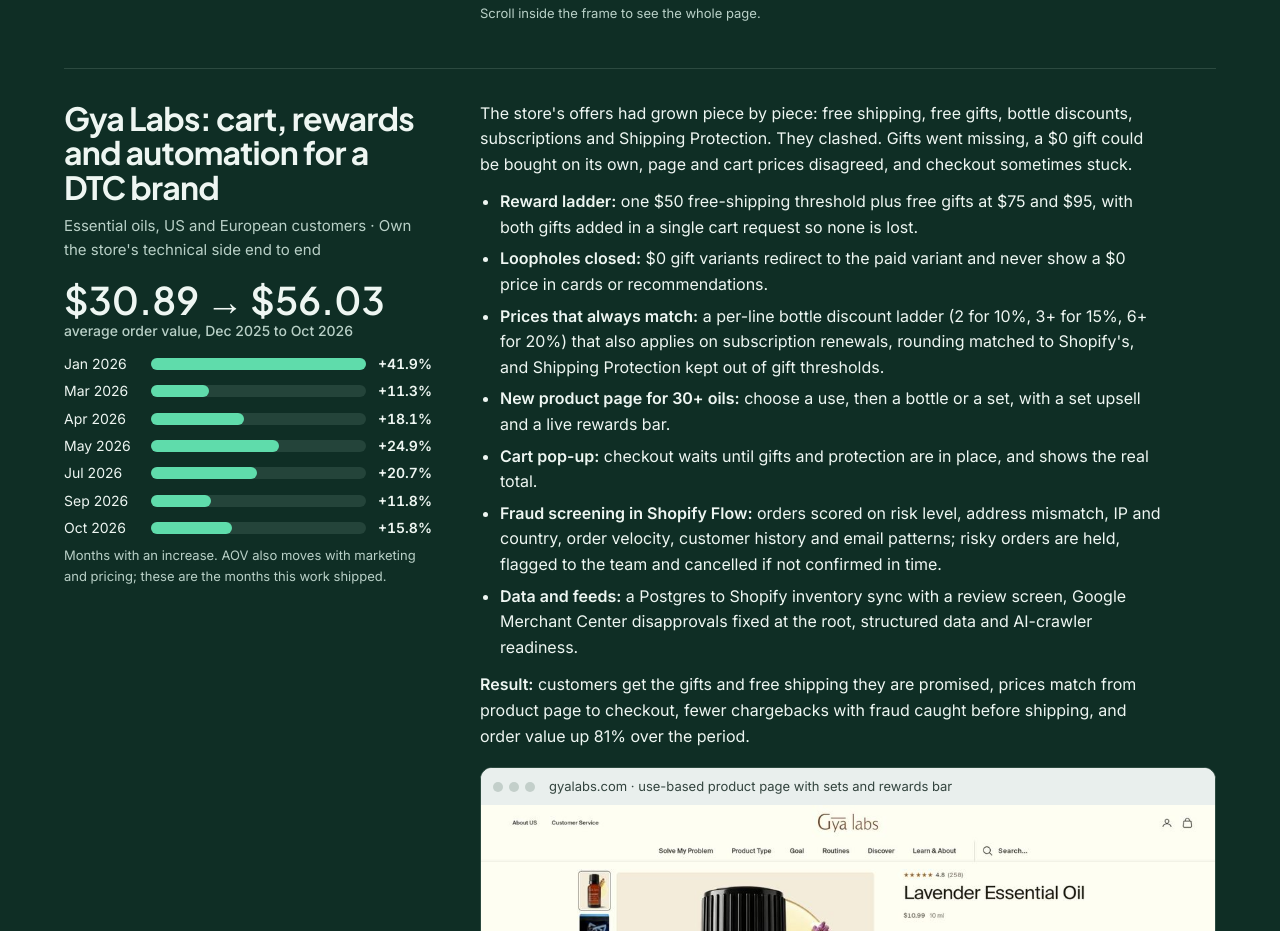
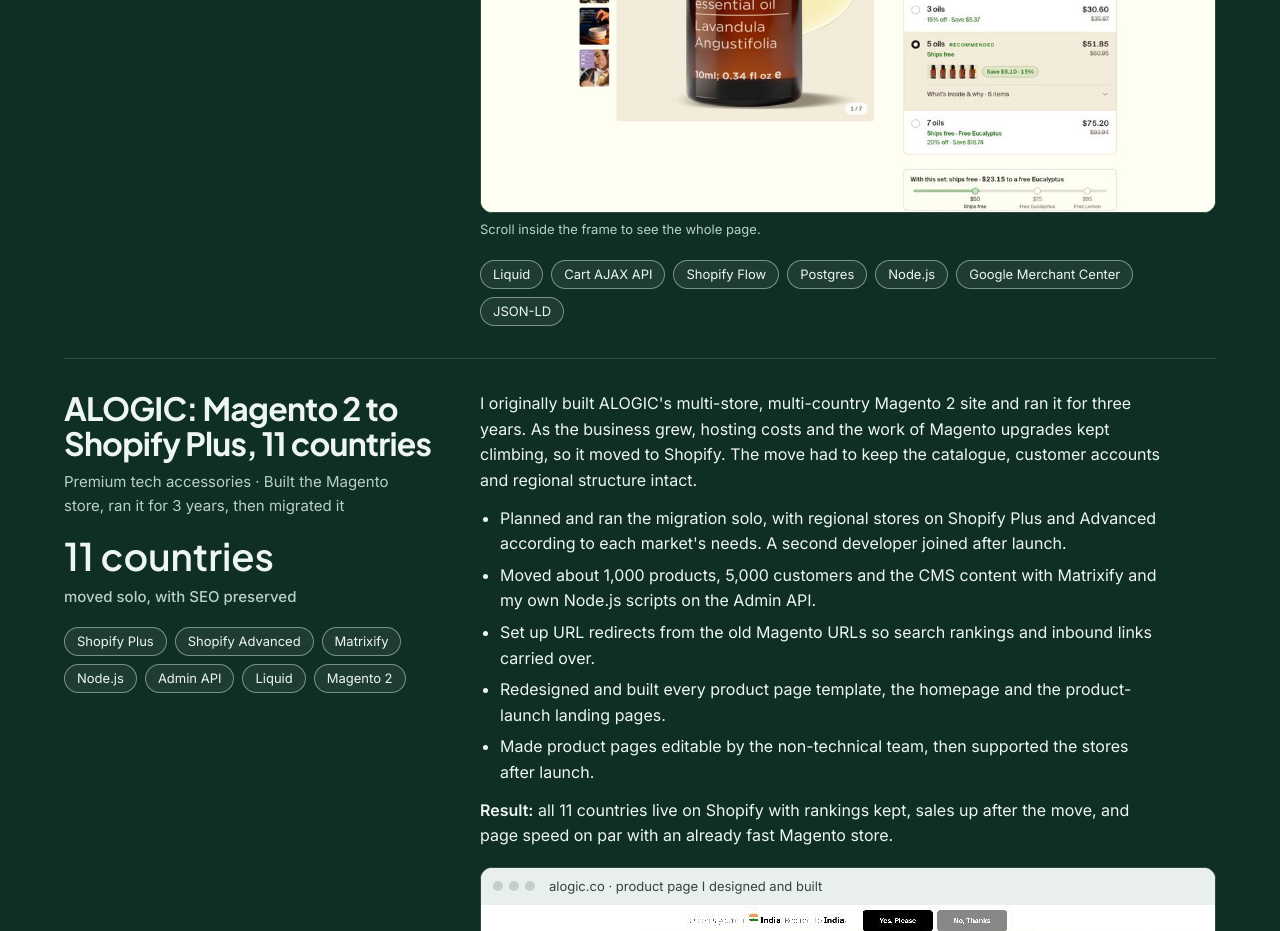
Before and after one commit to be-geeky/be-geeky.github.io, a plain HTML site: page index.html in a window 1280 px wide. Shown: the part 2129-3060 px from the top of the page. Drawn offline with Linux system fonts and the light colour scheme.

Commit message:
alignment updates

```diff
--- a/index.html
+++ b/index.html
@@ -57,12 +57,14 @@ h2.sec{font-size:clamp(30px,4vw,42px);margin-bottom:8px}
 .case h3{font-size:clamp(24px,3vw,32px)}
 .case .meta{margin:10px 0 0;font-size:15px}
 .case .big{font-family:"Plus Jakarta Sans",sans-serif;font-size:clamp(28px,3.4vw,38px);line-height:1.05;margin-top:18px;display:block}
-.case .big small{display:block;font-family:Inter,sans-serif;font-size:14px;font-weight:500;margin-top:4px}
+.case .big small{display:block;font-family:Inter,sans-serif;font-size:15px;font-weight:500;line-height:1.4;margin-top:10px;letter-spacing:0}
 .case p{margin:0 0 12px;max-width:68ch}
 .case ul{margin:0 0 12px;padding-left:20px;max-width:68ch}
 .case li{margin-bottom:6px}
-.tags{display:flex;flex-wrap:wrap;gap:6px;margin-top:8px;padding:0;list-style:none}
-.tags li{font-size:13px;padding:3px 10px;border-radius:999px;border:1px solid currentColor;margin:0}
+.tags{display:flex;flex-wrap:wrap;gap:8px;margin-top:20px;padding:0;list-style:none}
+.case .tags{padding-left:0;max-width:none;margin:20px 0 0}
+.case .tags li{margin:0}
+.tags li{font-size:13px;line-height:1;padding:7px 12px;border-radius:999px;border:1px solid color-mix(in srgb,currentColor 45%,transparent);background:color-mix(in srgb,currentColor 7%,transparent);margin:0}
 .aov{margin:14px 0 6px;max-width:520px}
 .aov .row{display:grid;grid-template-columns:5.5em minmax(0,1fr) 4em;gap:10px;align-items:center;font-size:14px;margin:5px 0}
 .aov .bar{height:12px;border-radius:6px;background:#24443a}
@@ -121,29 +123,7 @@ footer{font-size:14px;padding:20px max(5vw,16px);border-top:1px solid var(--line
 
 <section class="band ink" id="work"><div class="wrap">
   <h2 class="sec">Case studies</h2>
-  <p class="intro soft">Three stores, three different problems: a multi-country migration, a cart and offers system that lifts order value, and a large catalogue fed straight from a distributor.</p>
-
-  <article class="case">
-    <div>
-      <h3>ALOGIC: Magento 2 to Shopify Plus, 11 countries</h3>
-      <p class="meta soft">Premium tech accessories · Built the Magento store, ran it for 3 years, then migrated it</p>
-      <span class="big">11 countries<small class="soft">moved solo, with SEO preserved</small></span>
-      <ul class="tags"><li>Shopify Plus</li><li>Shopify Advanced</li><li>Matrixify</li><li>Node.js</li><li>Admin API</li><li>Liquid</li><li>Magento 2</li></ul>
-    </div>
-    <div>
-      <p>I originally built ALOGIC's multi-store, multi-country Magento 2 site and ran it for three years. As the business grew, hosting costs and the work of Magento upgrades kept climbing, so it moved to Shopify. The move had to keep the catalogue, customer accounts and regional structure intact.</p>
-      <ul>
-        <li>Planned and ran the migration solo, with regional stores on Shopify Plus and Advanced according to each market's needs. A second developer joined after launch.</li>
-        <li>Moved about 1,000 products, 5,000 customers and the CMS content with Matrixify and my own Node.js scripts on the Admin API.</li>
-        <li>Set up URL redirects from the old Magento URLs so search rankings and inbound links carried over.</li>
-        <li>Redesigned and built every product page template, the homepage and the product-launch landing pages.</li>
-        <li>Made product pages editable by the non-technical team, then supported the stores after launch.</li>
-      </ul>
-      <p><b>Result:</b> all 11 countries live on Shopify with rankings kept, sales up after the move, and page speed on par with an already fast Magento store.</p>
-      <div class="shot narrow"><div class="bar"><i></i><i></i><i></i><span>alogic.co · product page I designed and built</span></div><div class="view" tabindex="0" aria-label="Scrollable screenshot of an ALOGIC product page"><img src="img/alogic-pdp.jpg" alt="Full ALOGIC product page for the 40 inch Edge 5K monitor, from buy box to feature sections, specs and reviews" loading="lazy"></div></div>
-      <p class="shotcap soft">Scroll inside the frame to see the whole page.</p>
-    </div>
-  </article>
+  <p class="intro soft">Three stores, three different problems: a cart and offers system that lifts order value, a multi-country migration, and a large catalogue fed straight from a distributor.</p>
 
   <article class="case">
     <div>
@@ -168,6 +148,28 @@ footer{font-size:14px;padding:20px max(5vw,16px);border-top:1px solid var(--line
       <div class="shot"><div class="bar"><i></i><i></i><i></i><span>gyalabs.com · use-based product page with sets and rewards bar</span></div><div class="view" tabindex="0" aria-label="Scrollable screenshot of a Gya Labs product page"><img src="img/gyalabs-pdp.jpg" alt="Gya Labs Lavender product page: choose a use, single bottle or set options, free-shipping and gift progress bar, reviews and routine sections" loading="lazy"></div></div>
       <p class="shotcap soft">Scroll inside the frame to see the whole page.</p>
       <ul class="tags"><li>Liquid</li><li>Cart AJAX API</li><li>Shopify Flow</li><li>Postgres</li><li>Node.js</li><li>Google Merchant Center</li><li>JSON-LD</li></ul>
+    </div>
+  </article>
+
+  <article class="case">
+    <div>
+      <h3>ALOGIC: Magento 2 to Shopify Plus, 11 countries</h3>
+      <p class="meta soft">Premium tech accessories · Built the Magento store, ran it for 3 years, then migrated it</p>
+      <span class="big">11 countries<small class="soft">moved solo, with SEO preserved</small></span>
+      <ul class="tags"><li>Shopify Plus</li><li>Shopify Advanced</li><li>Matrixify</li><li>Node.js</li><li>Admin API</li><li>Liquid</li><li>Magento 2</li></ul>
+    </div>
+    <div>
+      <p>I originally built ALOGIC's multi-store, multi-country Magento 2 site and ran it for three years. As the business grew, hosting costs and the work of Magento upgrades kept climbing, so it moved to Shopify. The move had to keep the catalogue, customer accounts and regional structure intact.</p>
+      <ul>
+        <li>Planned and ran the migration solo, with regional stores on Shopify Plus and Advanced according to each market's needs. A second developer joined after launch.</li>
+        <li>Moved about 1,000 products, 5,000 customers and the CMS content with Matrixify and my own Node.js scripts on the Admin API.</li>
+        <li>Set up URL redirects from the old Magento URLs so search rankings and inbound links carried over.</li>
+        <li>Redesigned and built every product page template, the homepage and the product-launch landing pages.</li>
+        <li>Made product pages editable by the non-technical team, then supported the stores after launch.</li>
+      </ul>
+      <p><b>Result:</b> all 11 countries live on Shopify with rankings kept, sales up after the move, and page speed on par with an already fast Magento store.</p>
+      <div class="shot narrow"><div class="bar"><i></i><i></i><i></i><span>alogic.co · product page I designed and built</span></div><div class="view" tabindex="0" aria-label="Scrollable screenshot of an ALOGIC product page"><img src="img/alogic-pdp.jpg" alt="Full ALOGIC product page for the 40 inch Edge 5K monitor, from buy box to feature sections, specs and reviews" loading="lazy"></div></div>
+      <p class="shotcap soft">Scroll inside the frame to see the whole page.</p>
     </div>
   </article>
 
```
